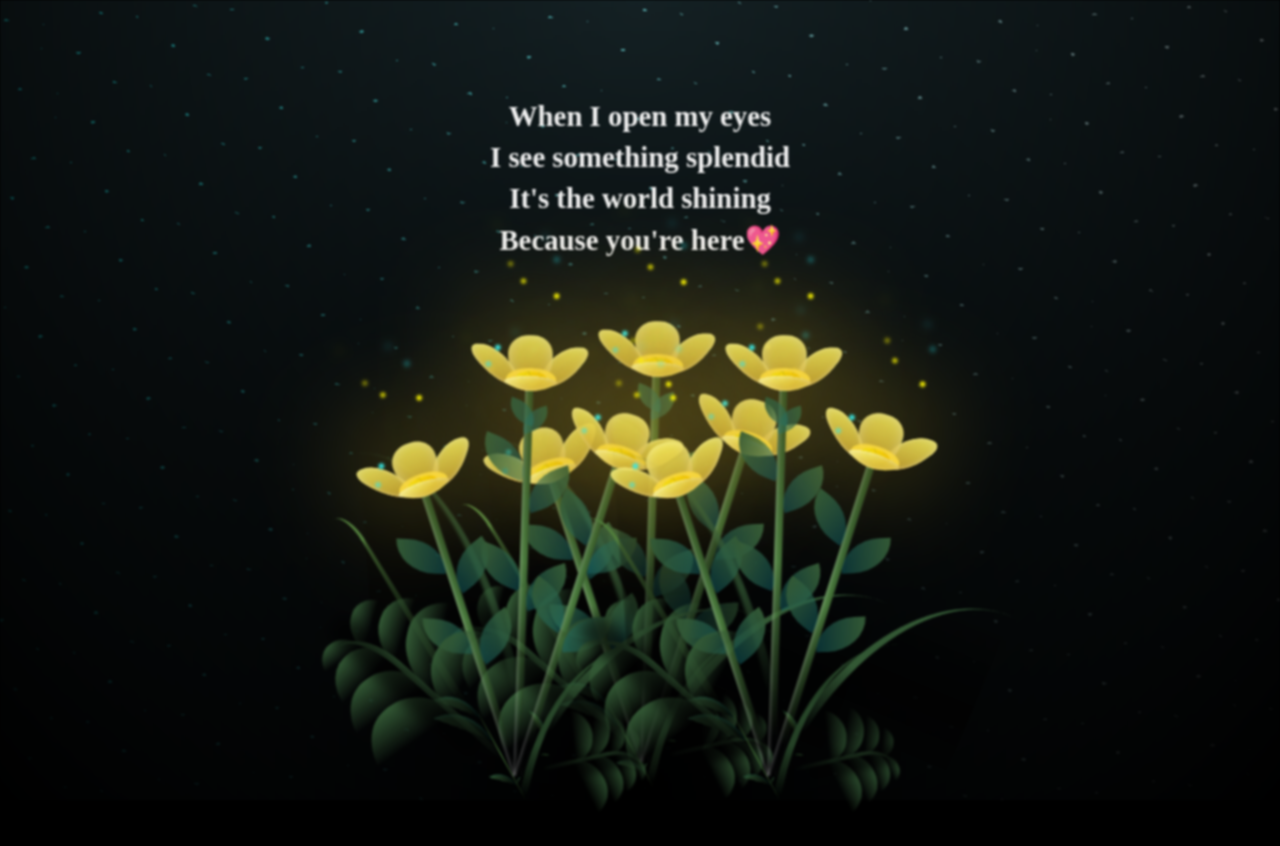
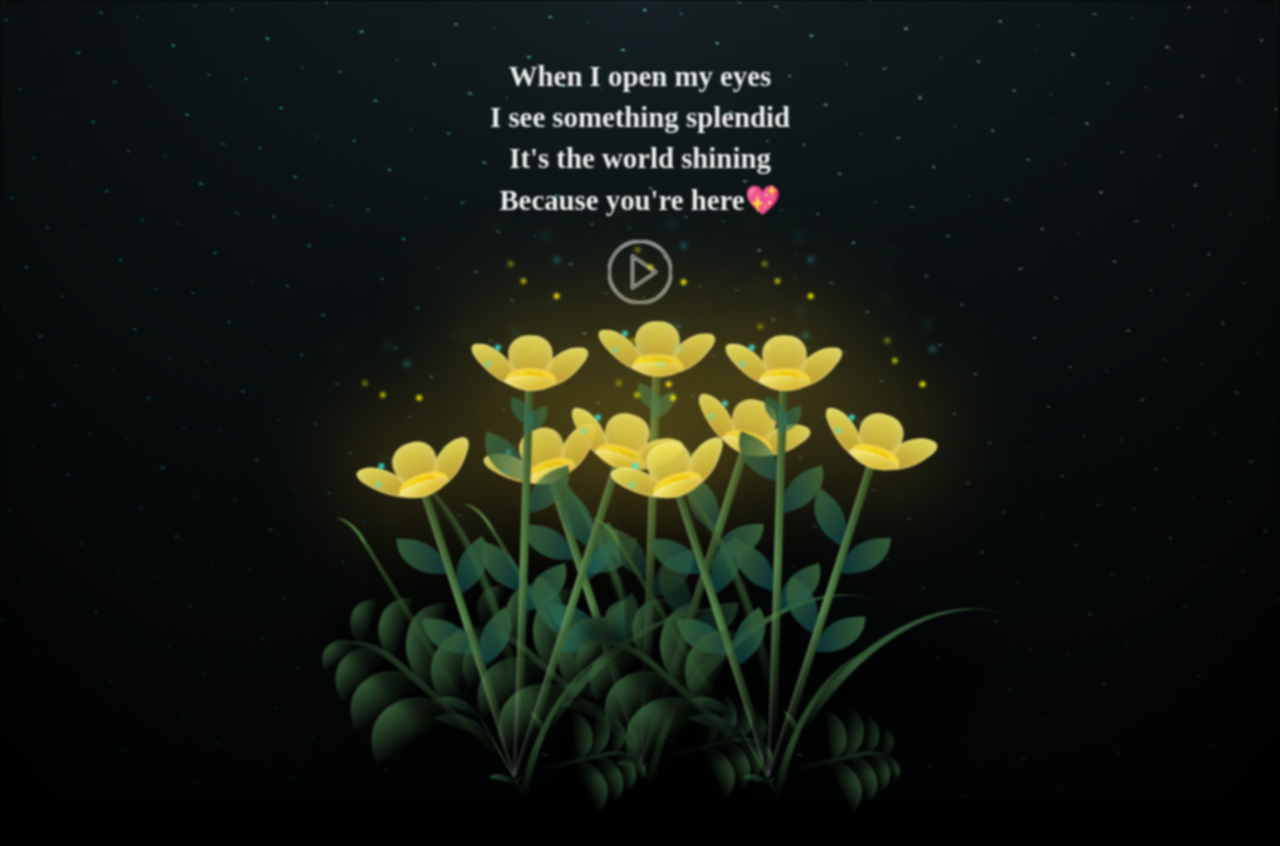
Before and after one commit to EdGonzz/yellow-flowers, a plain HTML site: page index.html in a window 1280 px wide. Drawn offline with Linux system fonts and the light colour scheme.

Commit message:
Añadir botón de reproducción de audio y ajustar estilos

```diff
--- a/index.html
+++ b/index.html
@@ -23,11 +23,15 @@
                         <source src="assets/A-Whole-New-World.mp3" type="audio/mpeg">
                         Your browser does not support the audio element.
                     </audio>
+                    <button onclick="play()" type="button">
+                        <svg fill="#000000" height="64px" width="64px" version="1.1" id="Capa_1" xmlns="http://www.w3.org/2000/svg" xmlns:xlink="http://www.w3.org/1999/xlink" viewBox="0 0 60 60" xml:space="preserve"><g id="SVGRepo_bgCarrier" stroke-width="0"></g><g id="SVGRepo_tracerCarrier" stroke-linecap="round" stroke-linejoin="round"></g><g id="SVGRepo_iconCarrier"> <g> <path d="M45.563,29.174l-22-15c-0.307-0.208-0.703-0.231-1.031-0.058C22.205,14.289,22,14.629,22,15v30 c0,0.371,0.205,0.711,0.533,0.884C22.679,45.962,22.84,46,23,46c0.197,0,0.394-0.059,0.563-0.174l22-15 C45.836,30.64,46,30.331,46,30S45.836,29.36,45.563,29.174z M24,43.107V16.893L43.225,30L24,43.107z"></path> <path d="M30,0C13.458,0,0,13.458,0,30s13.458,30,30,30s30-13.458,30-30S46.542,0,30,0z M30,58C14.561,58,2,45.439,2,30 S14.561,2,30,2s28,12.561,28,28S45.439,58,30,58z"></path> </g> </g></svg>
+                    </button>
                     <script>
                         var myMusic = document.getElementById("music");
                         function play() {
                             myMusic.play()
                         }
+
                     </script>
                 </div>
             </div>
--- a/main.js
+++ b/main.js
@@ -2,6 +2,5 @@ onload = () => {
     const c = setTimeout(() => {
         document.body.classList.remove("not-loaded");
         clearTimeout(c);
-        play();
     }, 1000);
 };
--- a/style.css
+++ b/style.css
@@ -42,7 +42,7 @@ body {
 }
 
 .title {
-    padding-top: 100px;
+    padding-top: 60px;
     color: #efefef;
     display: flex;
     flex-direction: column;
@@ -53,6 +53,13 @@ body {
 .title > p {
     font-size: 1.8rem;
     font-weight: 700;
+}
+
+button {
+    padding-top: 15px;
+    background: none;
+    border: none;
+    stroke: aliceblue;
 }
 
 .flowers.center {
```
